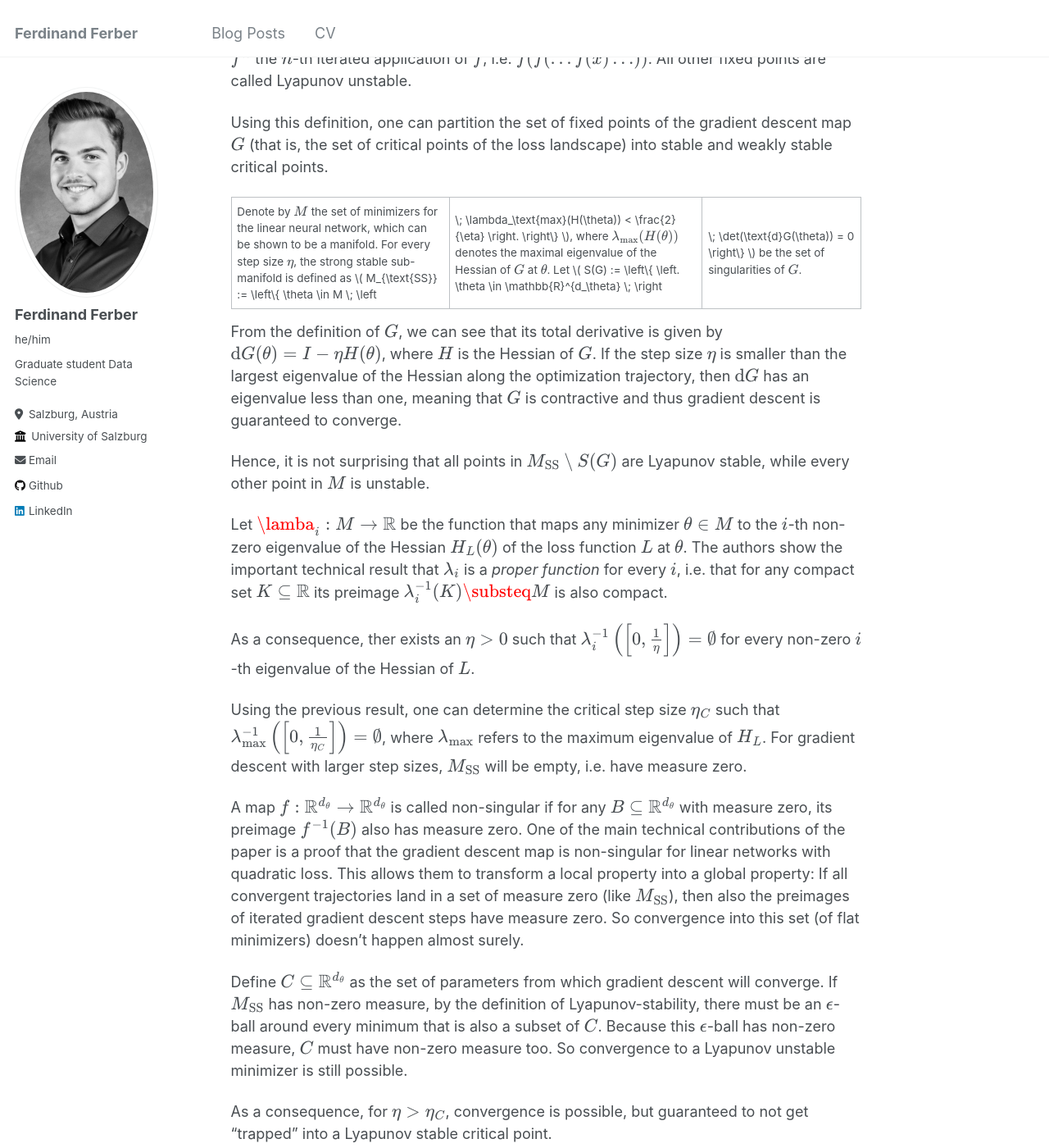
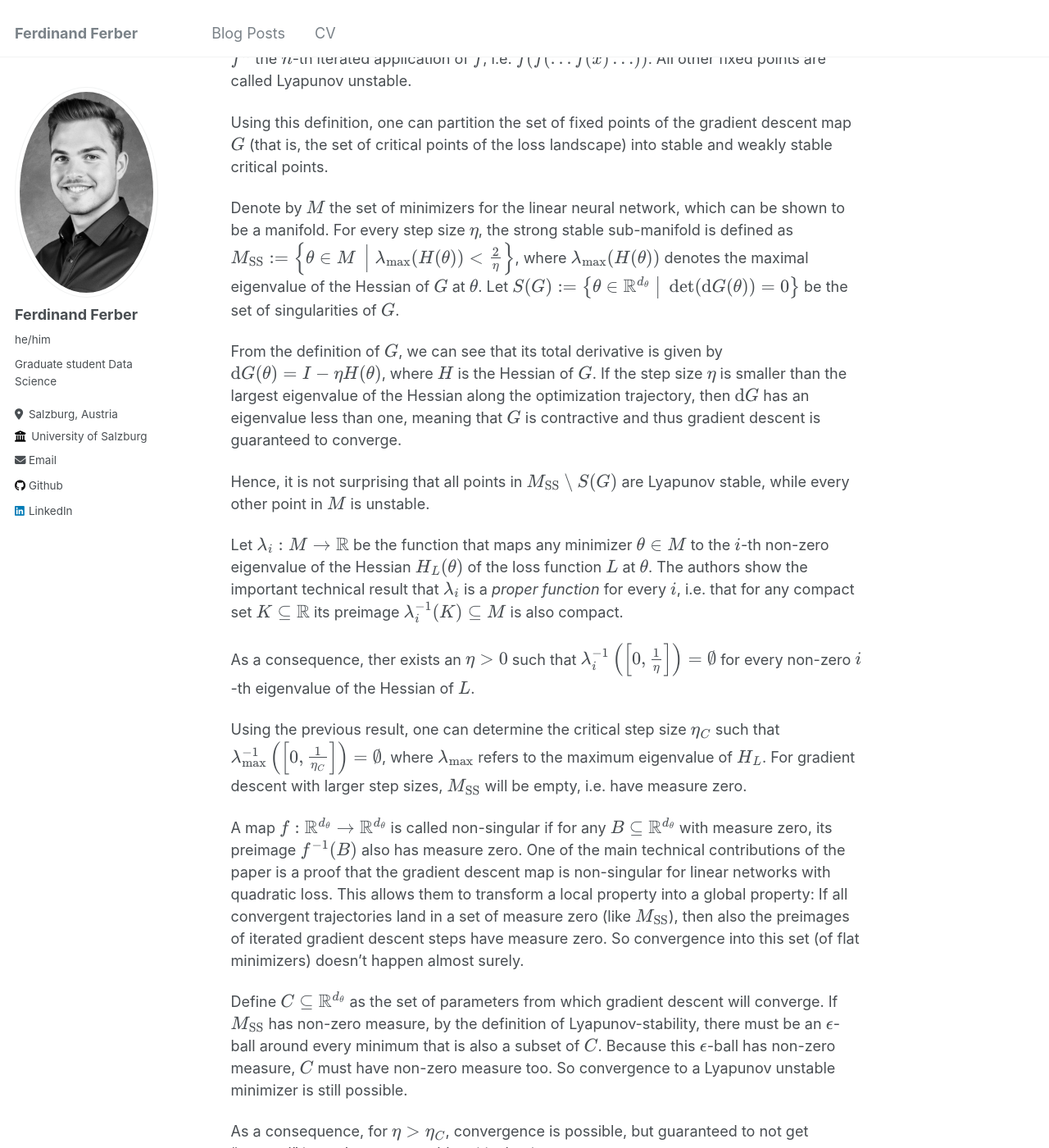
Before and after one commit to f-ferber/f-ferber.github.io, a Jekyll site: the page built from _posts/2024-06-18-gradient-descent-at-the-edge-of-stability.md, in a window 1280 px wide and 1400 px high, scrolled down 1253 px. Shown: the whole window at 82% size. Built offline with Jekyll 4.4.1, drawn with Linux system fonts in a browser that asks for light colours; some of the changed text lies outside the part shown.

Commit message:
Fixed Mathjax errors

```diff
--- a/_posts/2024-06-18-gradient-descent-at-the-edge-of-stability.md
+++ b/_posts/2024-06-18-gradient-descent-at-the-edge-of-stability.md
@@ -31,13 +31,13 @@ For a smooth mapping \\( f: \mathbb{R}^{d_\theta} \to \mathbb{R}^{d_\theta} \\),
 
 Using this definition, one can partition the set of fixed points of the gradient descent map \\( G \\) (that is, the set of critical points of the loss landscape) into stable and weakly stable critical points.
 
-Denote by \\( M \\) the set of minimizers for the linear neural network, which can be shown to be a manifold. For every step size \\( \eta \\), the strong stable sub-manifold is defined as \\( M_{\text{SS}} := \left\\{ \theta \in M \; \left| \; \lambda_\text{max}(H(\theta)) < \frac{2}{\eta} \right. \right\\} \\), where \\( \lambda_\text{max}(H(\theta)) \\) denotes the maximal eigenvalue of the Hessian of \\( G \\) at \\( \theta \\). Let \\( S(G) := \left\\{ \left. \theta \in \mathbb{R}^{d_\theta} \; \right| \; \det(\text{d}G(\theta)) = 0 \right\\} \\) be the set of singularities of \\( G \\).
+Denote by \\( M \\) the set of minimizers for the linear neural network, which can be shown to be a manifold. For every step size \\( \eta \\), the strong stable sub-manifold is defined as \\( M_{\text{SS}} := \left\\{ \theta \in M \; \left\lvert \; \lambda_\text{max}(H(\theta)) < \frac{2}{\eta} \right. \right\\} \\), where \\( \lambda_\text{max}(H(\theta)) \\) denotes the maximal eigenvalue of the Hessian of \\( G \\) at \\( \theta \\). Let \\( S(G) := \left\\{ \left. \theta \in \mathbb{R}^{d_\theta} \; \right\rvert \; \det(\text{d}G(\theta)) = 0 \right\\} \\) be the set of singularities of \\( G \\).
 
 From the definition of \\( G \\), we can see that its total derivative is given by \\( \text{d}G(\theta) = I - \eta H(\theta) \\), where \\( H \\) is the Hessian of \\( G \\). If the step size \\( \eta \\) is smaller than the largest eigenvalue of the Hessian along the optimization trajectory, then \\( \text{d}G \\) has an eigenvalue less than one, meaning that \\( G \\) is contractive and thus gradient descent is guaranteed to converge.
 
 Hence, it is not surprising that all points in \\( M_\text{SS} \setminus S(G) \\) are Lyapunov stable, while every other point in \\( M \\) is unstable.
 
-Let \\( \lamba_i: M \to \mathbb R \\) be the function that maps any minimizer \\( \theta \in M \\) to the \\( i \\)-th non-zero eigenvalue of the Hessian \\( H_L(\theta) \\) of the loss function \\( L \\) at \\( \theta \\). The authors show the important technical result that \\( \lambda_i \\) is a _proper function_ for every \\( i \\), i.e. that for any compact set \\( K \subseteq \mathbb R \\) its preimage \\( \lambda_i^{-1}(K) \substeq M \\) is also compact.
+Let \\( \lambda_i: M \to \mathbb R \\) be the function that maps any minimizer \\( \theta \in M \\) to the \\( i \\)-th non-zero eigenvalue of the Hessian \\( H_L(\theta) \\) of the loss function \\( L \\) at \\( \theta \\). The authors show the important technical result that \\( \lambda_i \\) is a _proper function_ for every \\( i \\), i.e. that for any compact set \\( K \subseteq \mathbb R \\) its preimage \\( \lambda_i^{-1}(K) \subseteq M \\) is also compact.
 
 As a consequence, ther exists an \\( \eta > 0 \\) such that \\( \lambda_i^{-1} \\left( \\left[ 0, \frac{1}{\eta} \\right] \\right) = \emptyset \\) for every non-zero \\( i \\)-th eigenvalue of the Hessian of \\( L \\).
 
@@ -51,7 +51,7 @@ As a consequence, for \\( \eta > \eta_C \\), convergence is possible, but guaran
 
 ## Proof idea for the second result?
 
-Define \\( M_{\text{WS}} := \left\\{ \theta \in M \; \left| \; \lambda_\text{min}(H(\theta)) < 2\eta \right. \right\\} \\) as the submanifold of _weakly stable_ minimizers. With a similar argument as before, there exists a critical step size \\( \eta_E \\) such that \\( M_\text{WS} \neq \emptyset \\).
+Define \\( M_{\text{WS}} := \left\\{ \theta \in M \; \left\lvert \; \lambda_\text{min}(H(\theta)) < 2\eta \right. \right\\} \\) as the submanifold of _weakly stable_ minimizers. With a similar argument as before, there exists a critical step size \\( \eta_E \\) such that \\( M_\text{WS} \neq \emptyset \\).
 
 But now the authors show that \\( C \\) has measure zero. Because \\( G \\) is non-singular, the set of initial weights that converge has measure zero, i.e. convergence is almost surely impossible.
 
```
